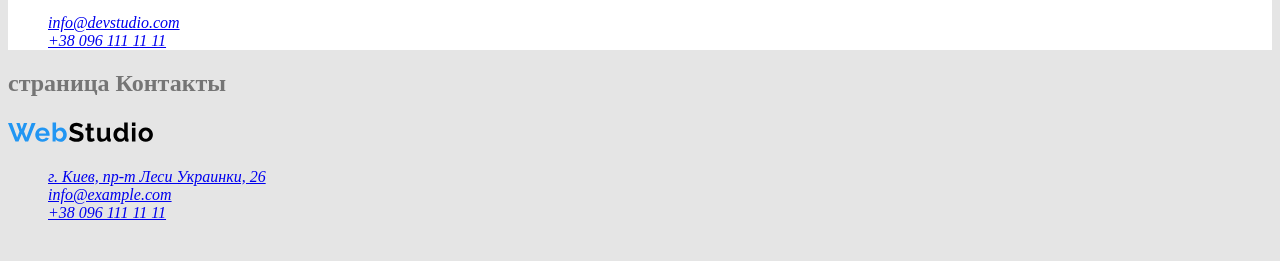
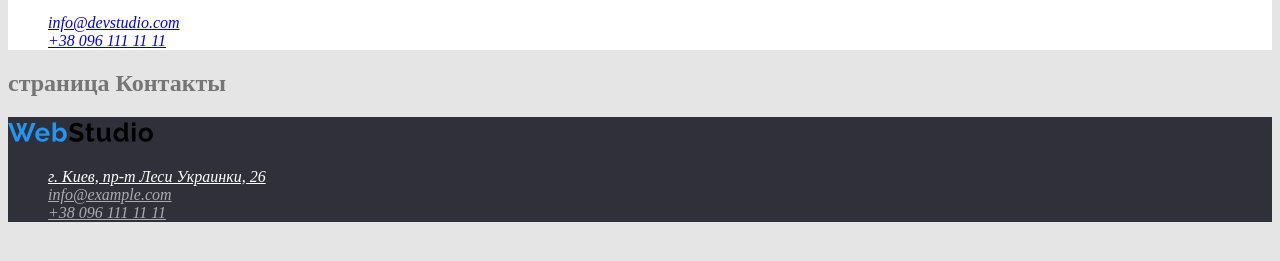
Before and after one commit to Stas-Kot/goit-markup-hw-02, a plain HTML site: page contacts.html in a window 1280 px wide. Shown: the part 115-376 px from the top of the page. Drawn offline with Linux system fonts and the light colour scheme.

Commit message:
colors-part-3

```diff
--- a/contacts.html
+++ b/contacts.html
@@ -44,16 +44,17 @@
             <h1>страница Контакты</h1>
         </section>
     <!-- Подвал -->
-    <footer>
+    <footer class="footer">
         <!-- Логотип, всегда ссылка -->
         <a href="/" aria-label="логотип сайта"><img src="./images/header/WebStudio.svg" alt="логотип" width="145"
                 height="31"></a>
         <!-- Контакты -->
         <address>
             <ul class="list">
-                <li><a href="https://goo.gl/maps/KZqqGX3hnb8J8rTS9">г. Киев, пр-т Леси Украинки, 26</a></li>
-                <li><a href="mailto:info@example.com">info@example.com</a></li>
-                <li><a href="tel:+380961111111">+38 096 111 11 11</a></li>
+                <li><a href="https://goo.gl/maps/KZqqGX3hnb8J8rTS9" class="footer-link">г. Киев, пр-т Леси Украинки, 26</a>
+                </li>
+                <li><a href="mailto:info@example.com" class="footer-link mail">info@example.com</a></li>
+                <li><a href="tel:+380961111111" class="footer-link tel">+38 096 111 11 11</a></li>
             </ul>
         </address>
     </footer>
--- a/css/common.css
+++ b/css/common.css
@@ -67,4 +67,3 @@ header {
 .footer-link.tel:focus {
   color: var(--accent-color);
 }
-d
```
Also changed, not shown: portfolio.html (+5 -4 lines).
